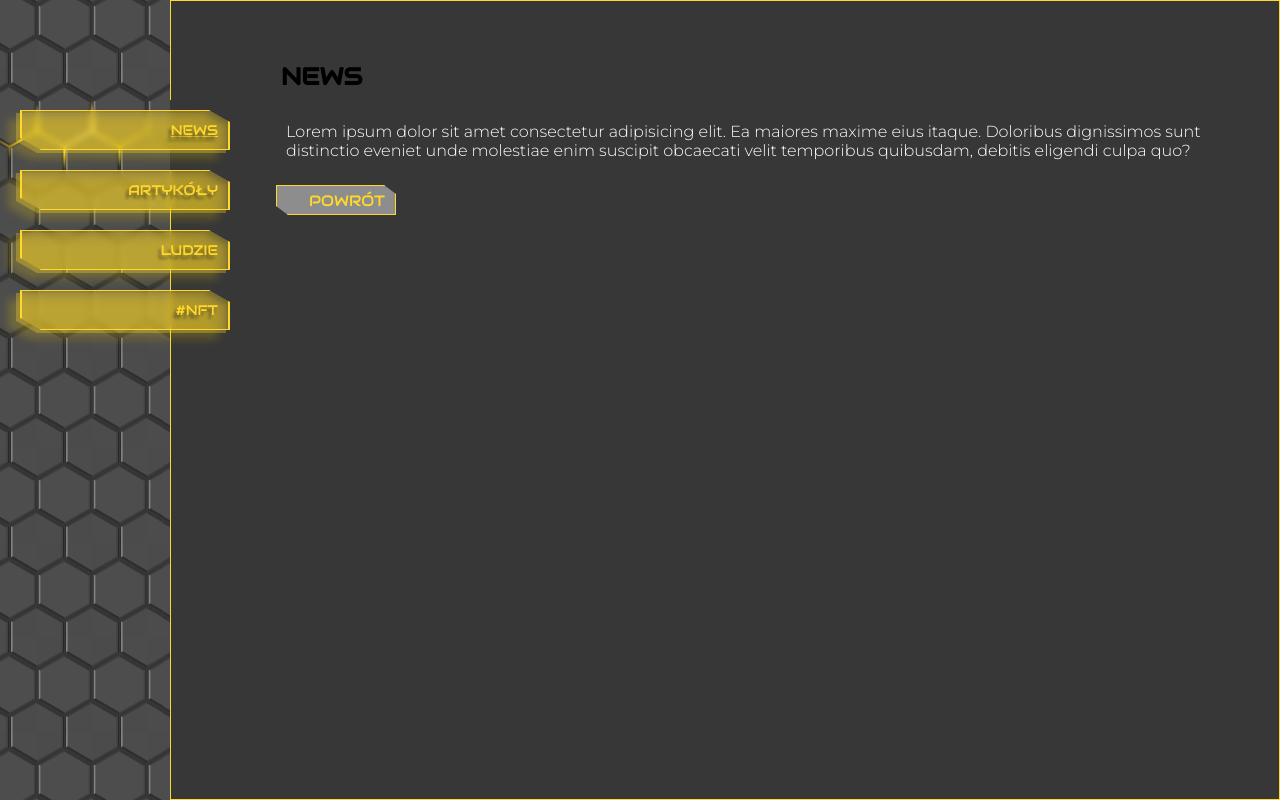
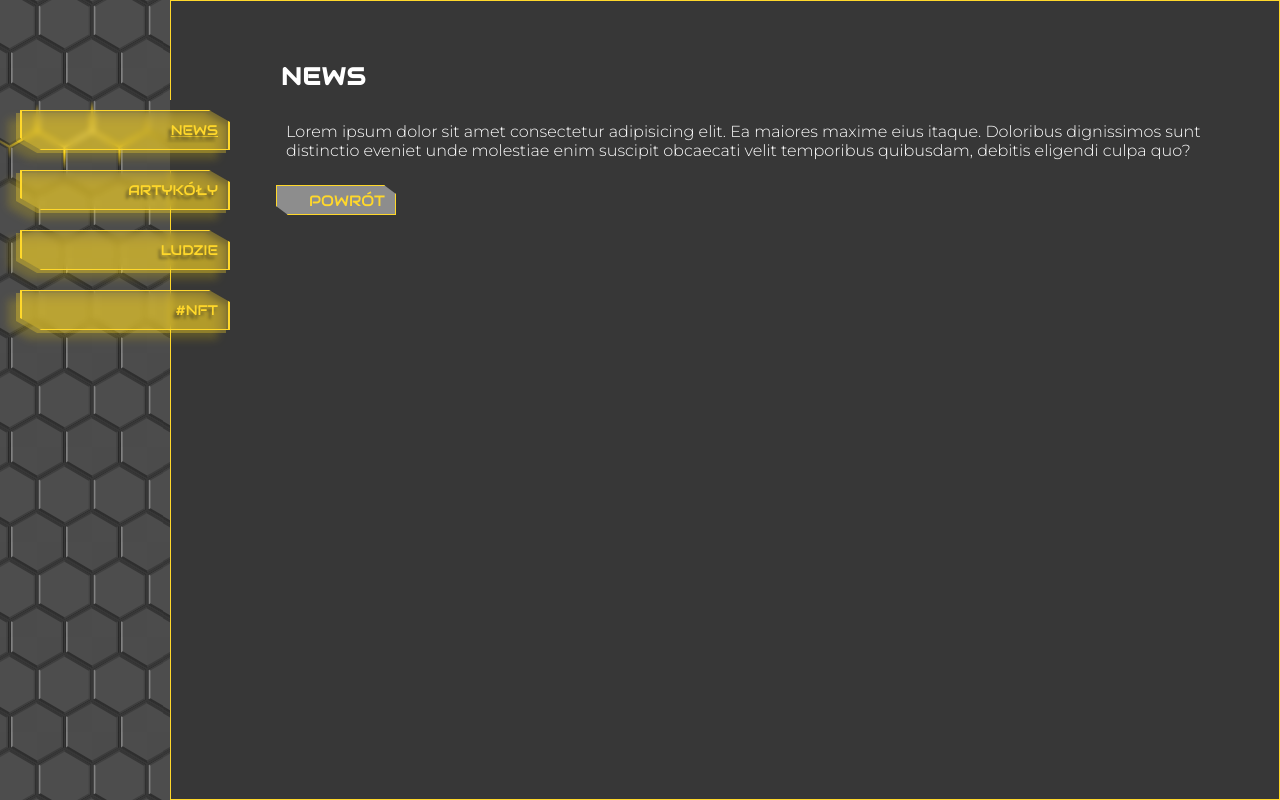
Before and after one commit to JanSzalanski/react_me_v2, a React (Create React App) app: page /news/a1 in a window 1280 px wide. Built offline with nearby package versions, Linux system fonts and the light colour scheme; a web font is replaced by a local one.

Commit message:
added some css

```diff
--- a/src/components/atoms/Heading/Heading.module.css
+++ b/src/components/atoms/Heading/Heading.module.css
@@ -1,2 +1,2 @@
-.heading,.card{text-align:left;padding:10px;display:block;font-size:var(--fontSizeL);font-weight:var(--bold);color:var(--black);margin-bottom:5px;font-family:var(--font-headers);text-transform:uppercase}.card{margin-bottom:0;padding:0;display:-webkit-box;display:-ms-flexbox;display:flex;-webkit-box-orient:vertical;-webkit-box-direction:normal;-ms-flex-direction:column;flex-direction:column;-webkit-box-pack:end;-ms-flex-pack:end;justify-content:end;-webkit-box-align:center;-ms-flex-align:center;align-items:center;font-size:2rem;height:45%}
+.heading,.card,.detailPage{text-align:left;padding:10px;display:block;font-size:var(--fontSizeL);font-weight:var(--bold);color:var(--black);margin-bottom:5px;font-family:var(--font-headers);text-transform:uppercase}.card{margin-bottom:0;padding:0;display:-webkit-box;display:-ms-flexbox;display:flex;-webkit-box-orient:vertical;-webkit-box-direction:normal;-ms-flex-direction:column;flex-direction:column;-webkit-box-pack:end;-ms-flex-pack:end;justify-content:end;-webkit-box-align:center;-ms-flex-align:center;align-items:center;font-size:2rem;height:45%}.detailPage{letter-spacing:1px;color:white}
 /*# sourceMappingURL=Heading.module.css.map */
--- a/src/components/atoms/Heading/Heading.module.scss
+++ b/src/components/atoms/Heading/Heading.module.scss
@@ -22,3 +22,9 @@
   font-size: 2rem;
   height: 45%;
 }
+
+.detailPage {
+  @extend .heading;
+  letter-spacing: 1px;
+  color: white;
+}
--- a/src/components/molecules/Card/Card.js
+++ b/src/components/molecules/Card/Card.js
@@ -35,7 +35,7 @@ const Card = ({ cardType, date, title, content, path }) => {
           </div>
           {cardType === 'news' && (
             <Link className="routeLink" to={`/news/${path}`}>
-              <Button type="secondary">Button</Button>
+              <Button type="secondary">Detale</Button>
             </Link>
           )}
         </div>
--- a/src/components/molecules/Menu/Menu.js
+++ b/src/components/molecules/Menu/Menu.js
@@ -8,22 +8,22 @@ const Menu = () => {
     <nav className={classes.menu}>
       <ul className={classes.ulist}>
         <li className={classes.li}>
-          <NavLink activeClassName={classes.active} className={classes.navLink} to="/news">
+          <NavLink activeClassName={classes.active} className="routeLink" to="/news">
             <Button>News</Button>
           </NavLink>
         </li>
         <li className={classes.li}>
-          <NavLink activeClassName={classes.active} className={classes.navLink} to="/articles">
+          <NavLink activeClassName={classes.active} className="routeLink" to="/articles">
             <Button> Artykóły</Button>
           </NavLink>
         </li>
         <li className={classes.li}>
-          <NavLink activeClassName={classes.active} className={classes.navLink} to="/people">
+          <NavLink activeClassName={classes.active} className="routeLink" to="/people">
             <Button>Ludzie</Button>
           </NavLink>
         </li>
         <li className={classes.li}>
-          <NavLink activeClassName={classes.active} className={classes.navLink} to="/nft">
+          <NavLink activeClassName={classes.active} className="routeLink" to="/nft">
             <Button>#NFT</Button>
           </NavLink>
         </li>
--- a/src/pages/DetailsPage/DetailsPage.js
+++ b/src/pages/DetailsPage/DetailsPage.js
@@ -11,7 +11,7 @@ const DetailsPage = (props) => {
   return (
     <>
       <div className={classes[props.type] || classes.news}>
-        <Heading>News</Heading>
+        <Heading className="detailPage">News</Heading>
 
         <Pargraph>
           Lorem ipsum dolor sit amet consectetur adipisicing elit. Ea maiores maxime eius itaque.
```
Also changed, not shown: 1 other file (tests, documents, lock files or other folders).
